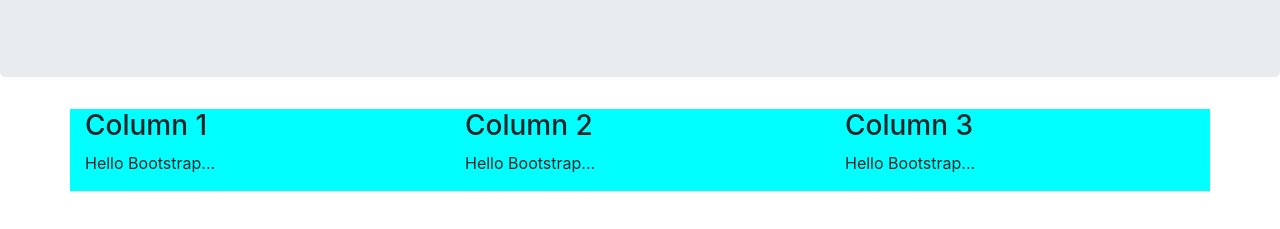
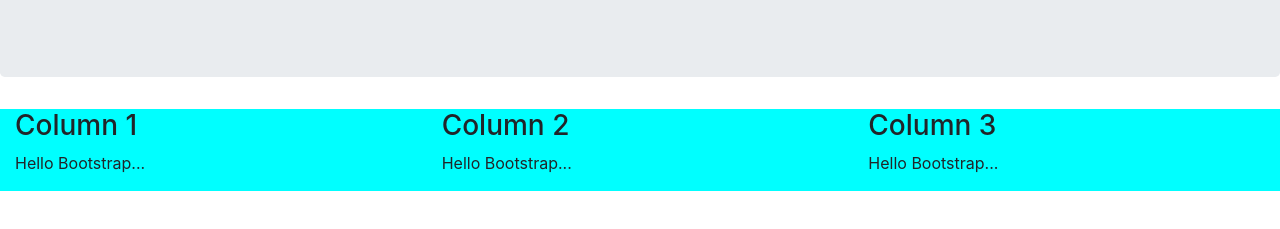
Before and after one commit to YiyangIoT/Bootstrap_tutorial, a plain HTML site: page index.html in a window 1280 px wide. Shown: the part 147-376 px from the top of the page. Drawn offline with nearby package versions, Linux system fonts and the light colour scheme.

Commit message:
container-fluid 容器

```diff
--- a/index.html
+++ b/index.html
@@ -13,9 +13,9 @@
     <script src="js/bootstrap.min.js"></script>
 
     <style>
-    #test{
-        background-color: aqua;
-    }
+        #test {
+            background-color: aqua;
+        }
     </style>
 </head>
 
@@ -26,7 +26,7 @@
         <p>Resize this responsive page to see the effect!</p>
     </div>
 
-    <div class="container" id="test">
+    <div class="container-fluid" id="test">
         <div class="row">
             <div class="col-sm-4">
                 <h3>Column 1</h3>
```
